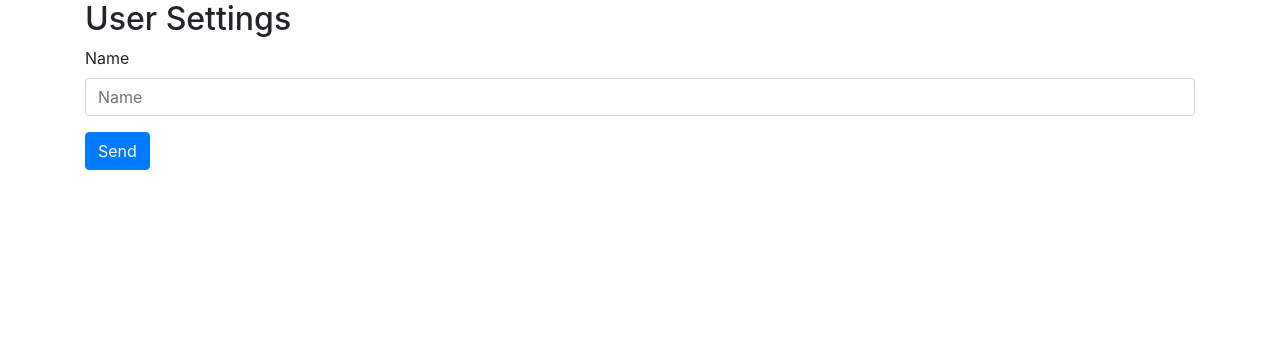
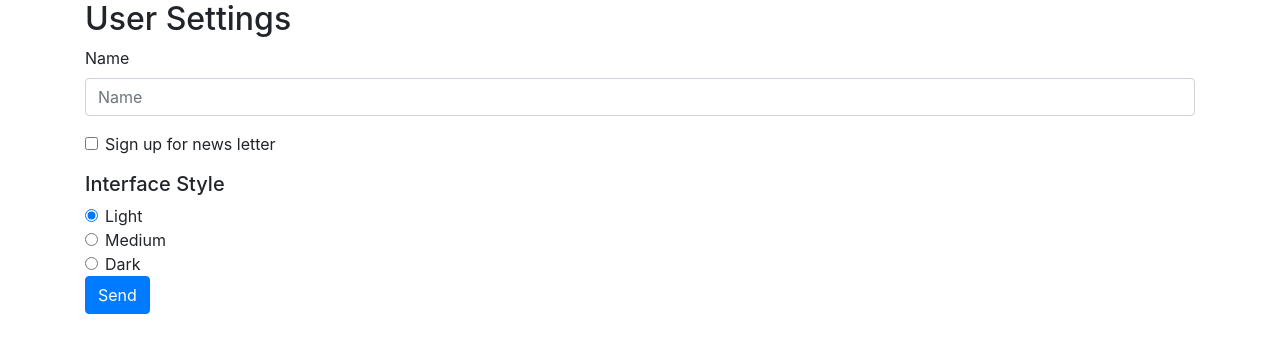
Before and after one commit to fullera8/AngularBeginnerForms, an Angular app in the folder ps-demo/: page / in a window 1280 px wide. Shown: the top 352 px of the page. Built offline with nearby package versions, Linux system fonts and the light colour scheme.

Commit message:
Include radio buttons on main page

```diff
--- a/ps-demo/src/app/user-settings-form/user-settings-form.component.html
+++ b/ps-demo/src/app/user-settings-form/user-settings-form.component.html
@@ -1,10 +1,46 @@
+<!-- Form demo -->
 <div class="container">
   <h2>User Settings</h2>
   <form>
+
+    <!-- form group demo -->
     <div class="form-group">
       <label for="name">Name</label>
       <input id="name" name="name" class="form-control" placeholder="Name" />
     </div>
+
+    <!-- Check box demo -->
+    <div class="form-check form-group">
+      <input class="form-check-input" type="checkbox" id="subscribeEmail" name="subscribeEmail">
+      <label class="form-check-label" for="subscribeEmail">
+        Sign up for news letter
+      </label>
+    </div>
+
+    <!-- radio button demo -->
+    <h5>Interface Style</h5>
+    <div class="form-check">
+      <input class="form-check-input" type="radio" name="interfaceStyle" id="inferfaceLight"
+        value="light" checked>
+      <label class="form-check-label" for="inferfaceLight">
+        Light
+      </label>
+    </div>
+    <div class="form-check">
+      <input class="form-check-input" type="radio" name="interfaceStyle"
+        id="interfaceMedium" value="medium">
+      <label class="form-check-label" for="interfaceMedium">
+        Medium
+      </label>
+    </div>
+    <div class="form-check">
+      <input class="form-check-input" type="radio" name="interfaceStyle"
+        id="interfaceDark" value="dark">
+      <label class="form-check-label" for="interfaceDark">
+        Dark
+      </label>
+    </div>
+
     <button class="btn btn-primary">Send</button>
   </form>
 </div>
```
